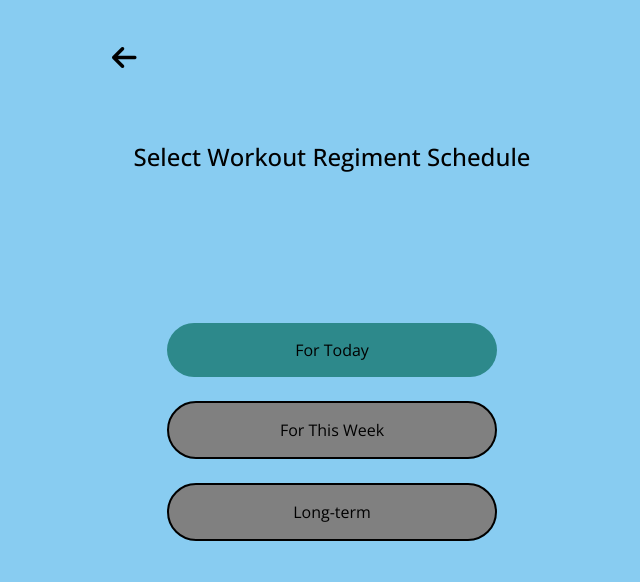
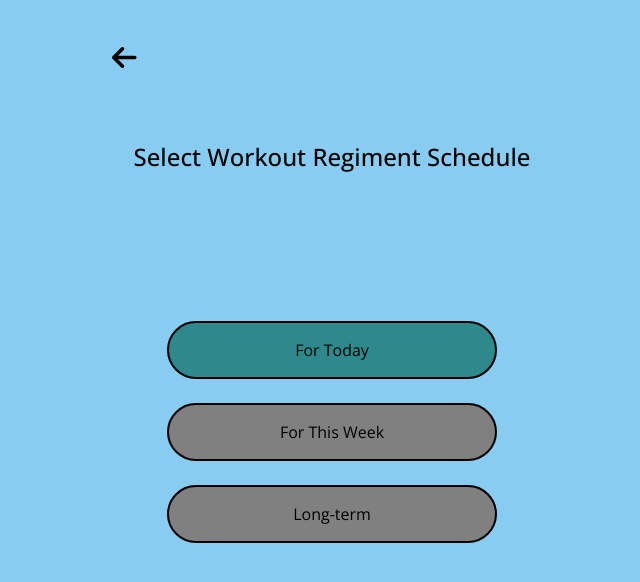
Before and after one commit to urvishp13/Road-to-Gymnastics, a plain HTML site: page workout-startup-page1.html in a window 1280 px wide. Shown: the whole page, without its empty margins (308-948 px from the left). Drawn offline with nearby package versions, Linux system fonts and the light colour scheme.

Commit message:
added border to active links in workout startup pages

```diff
--- a/assets/css/workout-startup-pages.css
+++ b/assets/css/workout-startup-pages.css
@@ -1,8 +1,6 @@
 :root {
     --clr-bg: #88ccf1;
     --clr-btns: #2d898b;
-    /* --clr-btns: #8c271e; */
-    /* --clr-text: #eddddd; */
     --clr-text: #000000;
 }
 
@@ -68,7 +66,7 @@ ul a {
     padding: 1em 2em;
     margin: 1.5em auto;
     background-color: var(--clr-btns);
-    /* border: 2px solid var(--clr-text); */
+    border: 2px solid var(--clr-text);
     border-radius: 3rem;
     color: var(--clr-text);
     text-decoration: none;
```
